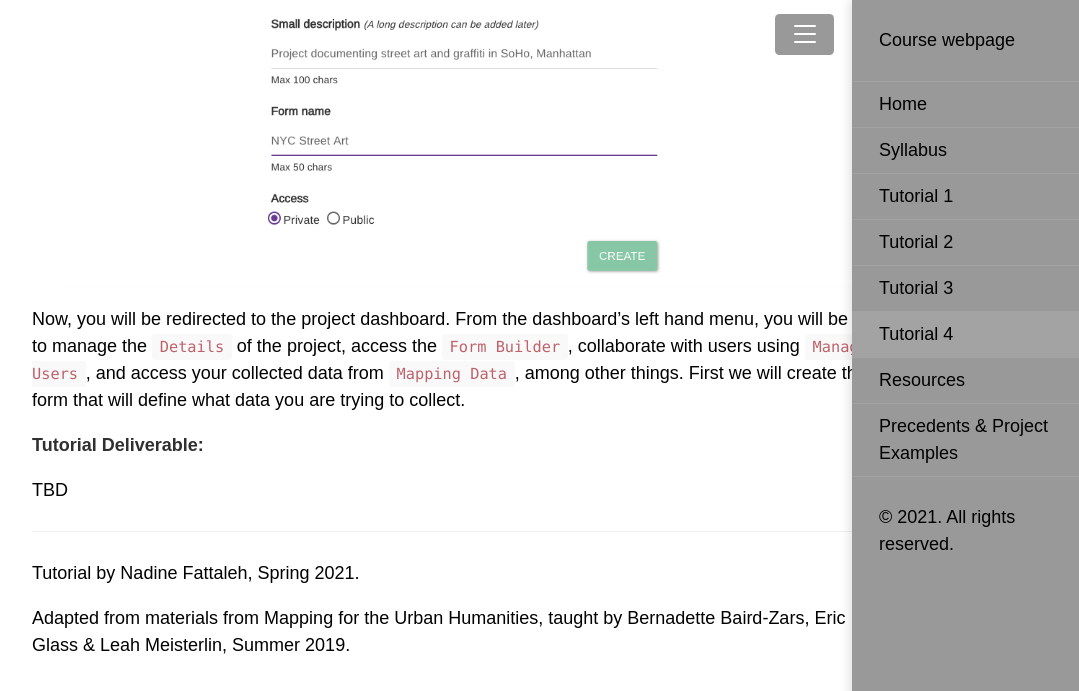
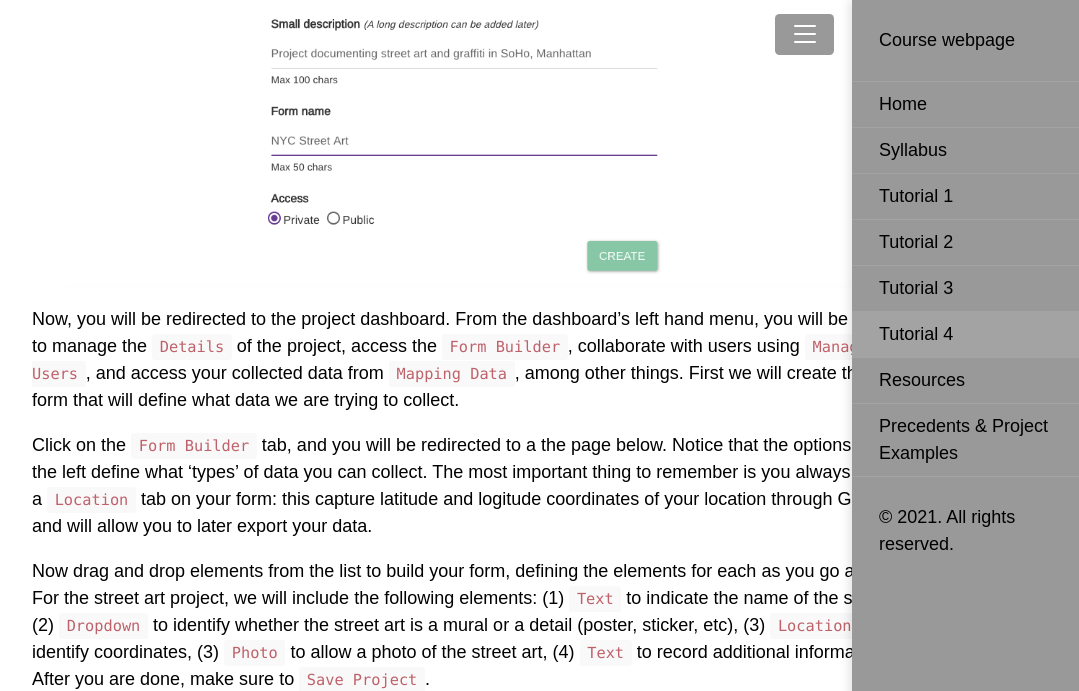
Before and after one commit to CenterForSpatialResearch/methods-in-spatial-research-sp2021, a Jekyll site: the page built from tutorials/tutorial04.md, in a window 1280 px wide and 1400 px high, scrolled down 1083 px. Shown: the top 691 px of the window, without its empty margins (176-1255 px from the left). Built offline with Jekyll 4.4.1, drawn with Linux system fonts in a browser that asks for light colours; some of the changed text lies outside the part shown; grey boxes are pictures that could not be loaded.

Commit message:
Update tutorial04.md

```diff
--- a/tutorials/tutorial04.md
+++ b/tutorials/tutorial04.md
@@ -22,9 +22,15 @@ Once you have logged in, click `Create Project` from the top menu, and start to
 
 ![Epicollect 5 project set-up](/methods-in-spatial-research-sp2021/tutorials/assets/EpiCollect2.png)
 
-Now, you will be redirected to the project dashboard. From the dashboard's left hand menu, you will be able to manage the `Details` of the project, access the `Form Builder`, collaborate with users using `Manage Users`, and access your collected data from `Mapping Data`, among other things. First we will create the form that will define what data you are trying to collect.
+Now, you will be redirected to the project dashboard. From the dashboard's left hand menu, you will be able to manage the `Details` of the project, access the `Form Builder`, collaborate with users using `Manage Users`, and access your collected data from `Mapping Data`, among other things. First we will create the form that will define what data we are trying to collect.
 
+Click on the `Form Builder` tab, and you will be redirected to a the page below. Notice that the options on the left define what 'types' of data you can collect. The most important thing to remember is you always need a `Location` tab on your form: this capture latitude and logitude coordinates of your location through GPS, and will allow you to later export your data.
 
+Now drag and drop elements from the list to build your form, defining the elements for each as you go along. For the street art project, we will include the following elements: (1) `Text` to indicate the name of the store, (2) `Dropdown` to identify whether the street art is a mural or a detail (poster, sticker, etc), (3) `Location` to identify coordinates, (3) `Photo` to allow a photo of the street art, (4) `Text` to record additional information. After you are done, make sure to `Save Project`.
+
+![Epicollect 5 project set-up](/methods-in-spatial-research-sp2021/tutorials/assets/EpiCollect3.png)
+
+You can build the form to cater to the needs of your specific project. For further documentation, see the EpiCollect5 [formbuilder page](https://docs.epicollect.net/formbuilder/build-your-questionnaire).
 
 **Tutorial Deliverable:**
 
```
